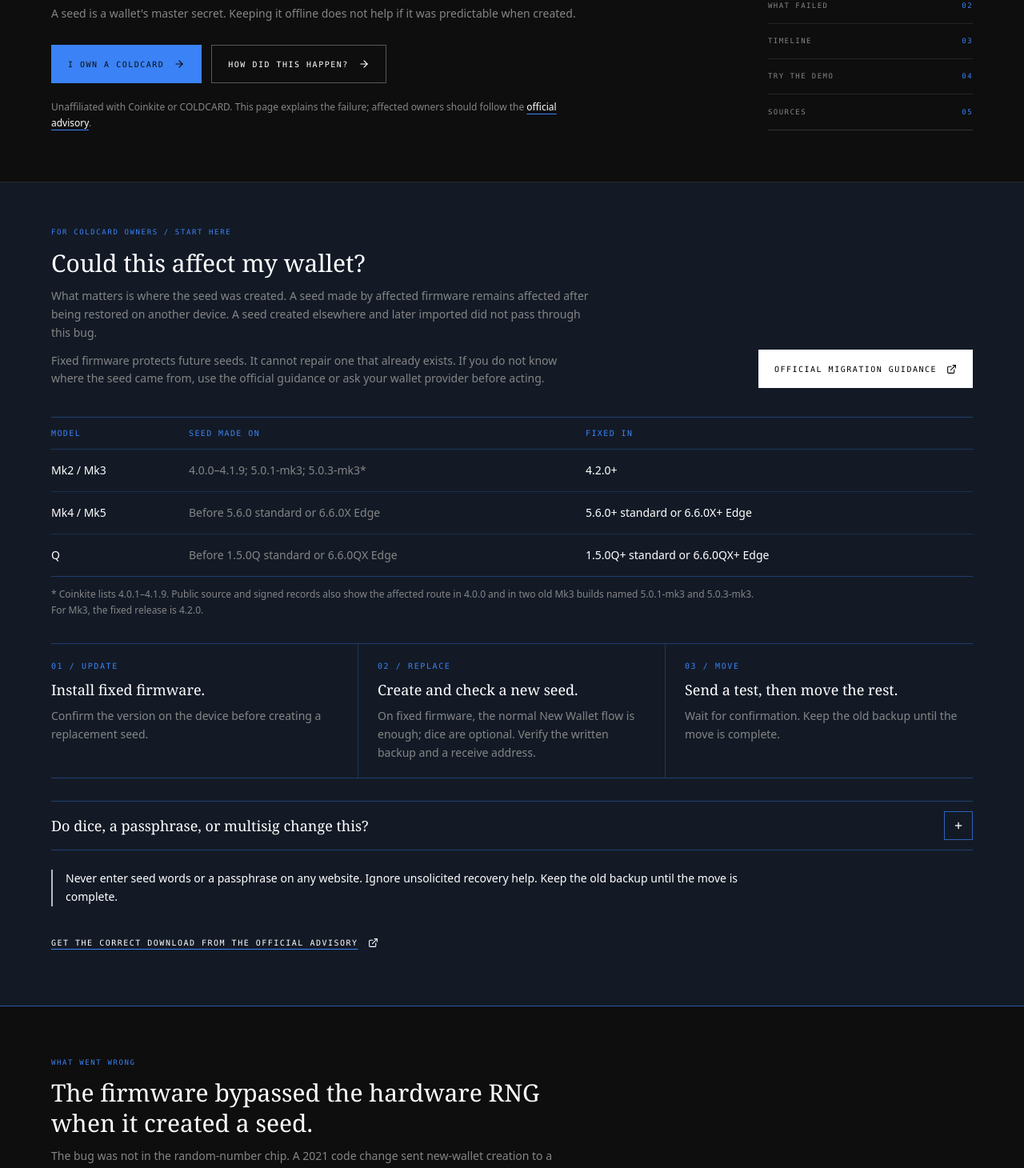
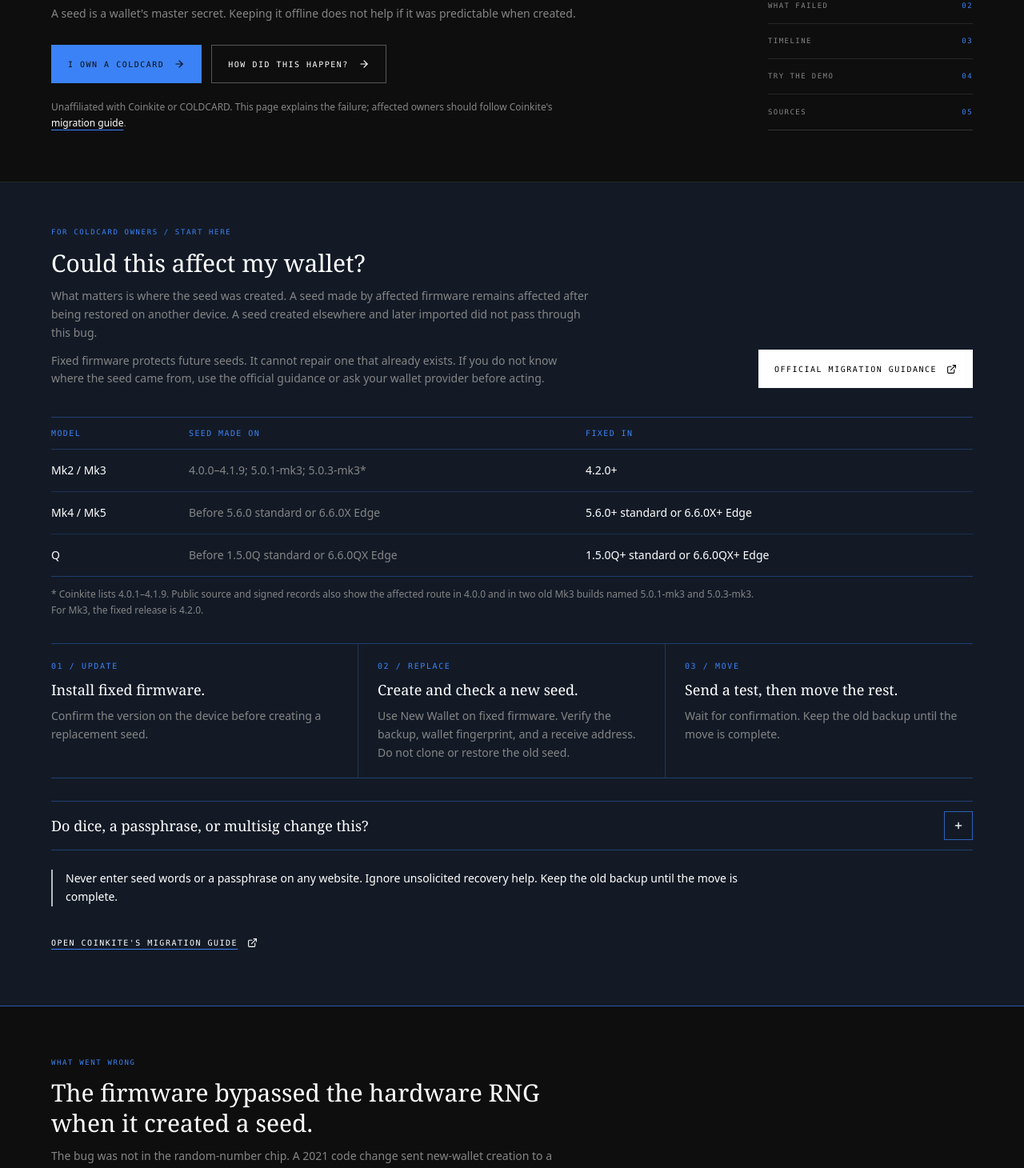
Before and after one commit to mars-llm/coldcard-entropy-collapse, a Next.js app: page / in a window 1280 px wide. Shown: the part 340-1800 px from the top of the page at 80% size. Built offline with nearby package versions, Linux system fonts and the light colour scheme.

Commit message:
Update verified security guidance

```diff
--- a/components/EntropyStudy.tsx
+++ b/components/EntropyStudy.tsx
@@ -196,7 +196,7 @@
               transition={{ duration: shouldReduceMotion ? 0 : 0.35 }}
             >
               <p className="font-mono text-[9px] uppercase tracking-[0.2em] text-accent">
-                Cold storage security case study / Updated 13 August 2026
+                Cold storage security case study / Updated 17 August 2026
               </p>
               <h1 className="mt-4 font-serif text-3xl leading-tight text-white sm:text-4xl lg:text-5xl">
                 How a firmware mistake weakened COLDCARD seed generation.
@@ -221,9 +221,9 @@
                 </a>
               </div>
               <p className="mt-5 max-w-2xl font-sans text-xs leading-relaxed text-ink-muted">
-                Unaffiliated with Coinkite or COLDCARD. This page explains the failure; affected owners should follow the{' '}
-                <a href="https://blog.coinkite.com/coldcard-mk3-seed-generation-warning/" target="_blank" rel="noreferrer" className="text-white underline decoration-accent underline-offset-4 hover:text-accent">
-                  official advisory
+                Unaffiliated with Coinkite or COLDCARD. This page explains the failure; affected owners should follow Coinkite&apos;s{' '}
+                <a href="https://coldcard.com/security/migrate" target="_blank" rel="noreferrer" className="text-white underline decoration-accent underline-offset-4 hover:text-accent">
+                  migration guide
                 </a>.
               </p>
             </motion.header>
@@ -267,7 +267,7 @@
                 </p>
               </div>
               <a
-                href="https://blog.coinkite.com/coldcard-mk3-seed-generation-warning/"
+                href="https://coldcard.com/security/migrate"
                 target="_blank"
                 rel="noreferrer"
                 className="inline-flex min-h-12 items-center justify-center gap-3 bg-white px-5 font-mono text-[10px] uppercase tracking-[0.15em] text-black transition-colors hover:bg-ink"
@@ -312,7 +312,7 @@
               <li className="border-b border-accent/25 py-5 lg:border-b-0 lg:border-r lg:px-6">
                 <p className="font-mono text-[10px] uppercase tracking-[0.16em] text-accent">02 / Replace</p>
                 <h3 className="mt-2 font-serif text-lg text-white">Create and check a new seed.</h3>
-                <p className="mt-2 font-sans text-sm leading-relaxed text-ink-muted">On fixed firmware, the normal New Wallet flow is enough; dice are optional. Verify the written backup and a receive address.</p>
+                <p className="mt-2 font-sans text-sm leading-relaxed text-ink-muted">Use New Wallet on fixed firmware. Verify the backup, wallet fingerprint, and a receive address. Do not clone or restore the old seed.</p>
               </li>
               <li className="py-5 lg:pl-6">
                 <p className="font-mono text-[10px] uppercase tracking-[0.16em] text-accent">03 / Move</p>
@@ -329,11 +329,11 @@
               <div className="grid gap-0 border-t border-accent/25 pb-2 lg:grid-cols-3">
                 <div className="border-b border-accent/20 py-5 lg:border-b-0 lg:border-r lg:pr-5">
                   <h3 className="font-serif text-base text-white">Dice added during seed creation</h3>
-                  <p className="mt-2 font-sans text-sm leading-relaxed text-ink-muted">Coinkite&apos;s exception requires at least 50 fair, independent, private rolls during seed creation. A held digit could be counted more than once, so rely on the physical rolls—not the displayed count. Later rolls cannot repair a seed; if unsure, migrate.</p>
+                  <p className="mt-2 font-sans text-sm leading-relaxed text-ink-muted">Coinkite&apos;s exception requires at least 50 fair, independent, private rolls during seed creation. A held digit could be counted more than once, so rely on the physical rolls—not the displayed count. For a new wallet, Coinkite now recommends adding private dice to the device&apos;s randomness.</p>
                 </div>
                 <div className="border-b border-accent/20 py-5 lg:border-b-0 lg:border-r lg:px-5">
                   <h3 className="font-serif text-base text-white">Strong BIP-39 passphrase</h3>
-                  <p className="mt-2 font-sans text-sm leading-relaxed text-ink-muted">This is an extra secret, not the PIN. A strong, unique passphrase adds a barrier but does not repair the seed. Coinkite still advises replacing it.</p>
+                  <p className="mt-2 font-sans text-sm leading-relaxed text-ink-muted">This is an extra secret, not the PIN. It does not repair an affected seed, and Coinkite still advises replacing that seed. For a new wallet holding a meaningful balance, Coinkite now recommends a strong, unique passphrase after recovery has been tested.</p>
                 </div>
                 <div className="py-5 lg:pl-5">
                   <h3 className="font-serif text-base text-white">Multisig or another spending policy</h3>
@@ -347,12 +347,12 @@
             </p>
 
             <a
-              href="https://blog.coinkite.com/coldcard-mk3-seed-generation-warning/"
+              href="https://coldcard.com/security/migrate"
               target="_blank"
               rel="noreferrer"
               className="mt-6 inline-flex min-h-11 items-center gap-3 font-mono text-[10px] uppercase tracking-[0.15em] text-white underline decoration-accent underline-offset-4 transition-colors hover:text-accent"
             >
-              Get the correct download from the official advisory
+              Open Coinkite&apos;s migration guide
               <ExternalLink size={13} aria-hidden="true" />
             </a>
           </div>
@@ -577,7 +577,10 @@
                     Coinkite lists Mk2/Mk3 4.0.1–4.1.9. Public source and signed release records also show the affected route in 4.0.0 and in Mk3 builds 5.0.1-mk3 and 5.0.3-mk3. That is why the table above includes all three.
                   </p>
                   <p>
-                    After the July hotfix, Coinkite merged more safeguards into its source: better handling of hardware RNG faults and a boot check that proves the hardware path is used. They are not in a firmware download yet. A full-digest reseed and a deeper build check are still proposals.
+                    Coinkite now links several targeted checks of the July hotfix: a real Mk4 test reached the hardware RNG, source reviews covered the fixed release lines, and one 5.6.0 rebuild matched the signed firmware. These checks are useful, but they are not a complete audit.
+                  </p>
+                  <p>
+                    More safeguards have since been merged into source, including hardware-RNG fault handling, boot and build checks, a fix for held-key dice counts, and a broader seed-generation redesign. None is in a newer firmware download yet; the current downloads are still the 31 July hotfixes.
                   </p>
                 </div>
               </section>
@@ -612,12 +615,14 @@
               <section>
                 <h3 className="font-serif text-lg text-white">Owner guidance and fixed firmware</h3>
                 <div className="mt-3 border-t border-white/10">
-                  <SourceLink label="Coinkite migration advisory" href="https://blog.coinkite.com/coldcard-mk3-seed-generation-warning/" />
+                  <SourceLink label="Coinkite current security status" href="https://coldcard.com/security/status" />
+                  <SourceLink label="Coinkite migration guide" href="https://coldcard.com/security/migrate" />
+                  <SourceLink label="Original Coinkite advisory" href="https://blog.coinkite.com/coldcard-mk3-seed-generation-warning/" />
                   <SourceLink label="Mk2/Mk3 fixed firmware" href="https://coldcard.com/downloads/mk3" />
                   <SourceLink label="Mk4/Mk5 fixed firmware" href="https://coldcard.com/downloads/mk" />
                   <SourceLink label="Q fixed firmware" href="https://coldcard.com/downloads/q1" />
                   <SourceLink label="Edge fixed firmware" href="https://coldcard.com/downloads/edge" />
-                  <SourceLink label="Held-key dice report and proposed fix" href="https://github.com/Coldcard/firmware/pull/721" />
+                  <SourceLink label="Merged held-key dice fix — source only" href="https://github.com/Coldcard/firmware/pull/721" />
                 </div>
               </section>
 
@@ -634,8 +639,8 @@
                   <SourceLink label="Merged later-model RNG fault handling — source only" href="https://github.com/Coldcard/firmware/pull/693" />
                   <SourceLink label="Merged Mk3 RNG fault handling — source only" href="https://github.com/Coldcard/firmware/pull/695" />
                   <SourceLink label="Merged RNG startup check — source only" href="https://github.com/Coldcard/firmware/pull/694" />
-                  <SourceLink label="Open full-digest reseed draft" href="https://github.com/Coldcard/firmware/pull/691" />
-                  <SourceLink label="Open RNG path build check" href="https://github.com/Coldcard/firmware/pull/700" />
+                  <SourceLink label="Merged RNG path build check — source only" href="https://github.com/Coldcard/firmware/pull/700" />
+                  <SourceLink label="Merged seed-generation redesign — source only" href="https://github.com/Coldcard/firmware/pull/727" />
                 </div>
               </section>
 
```
Also changed, not shown: 1 other file (tests, documents, lock files or other folders).
